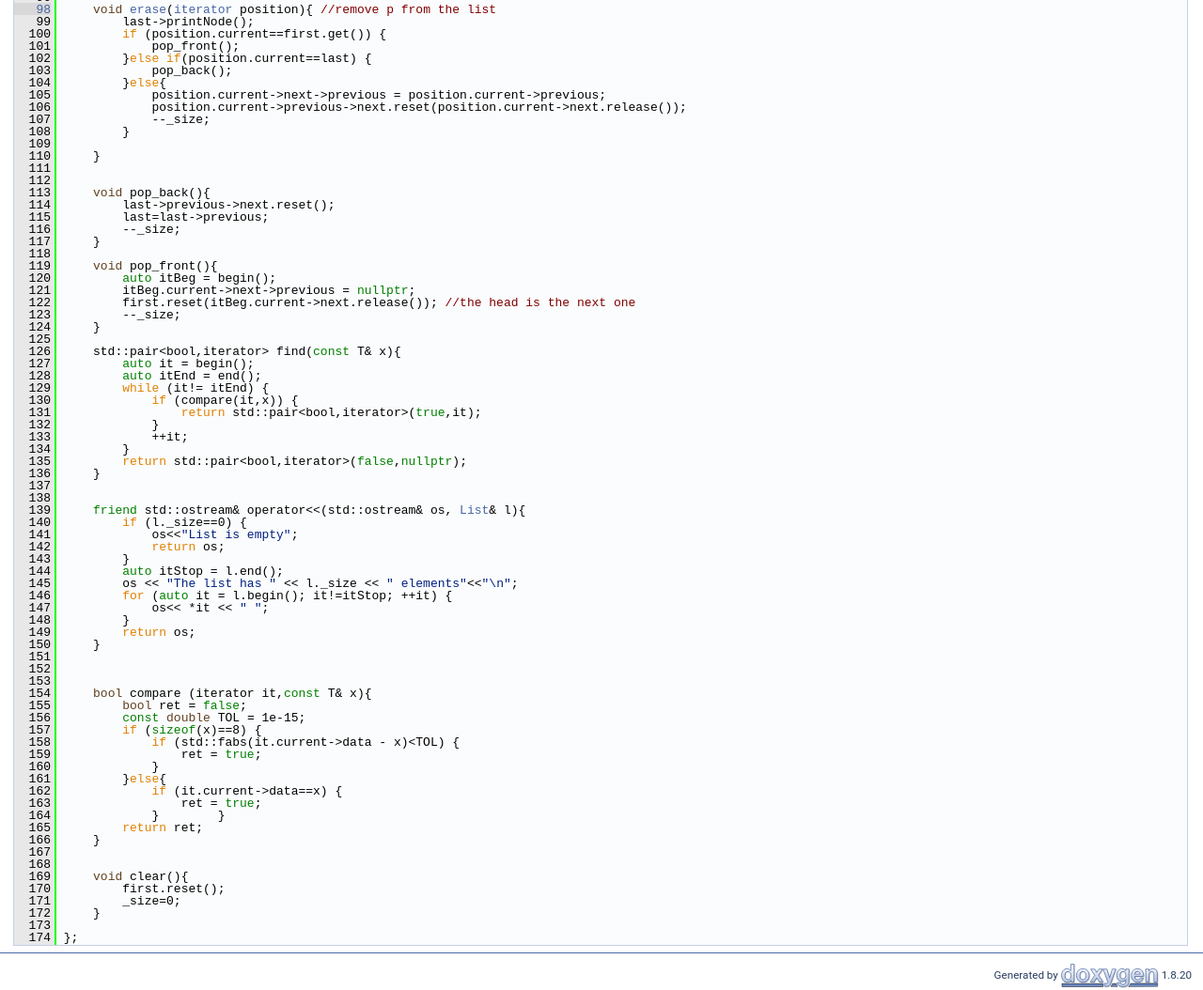
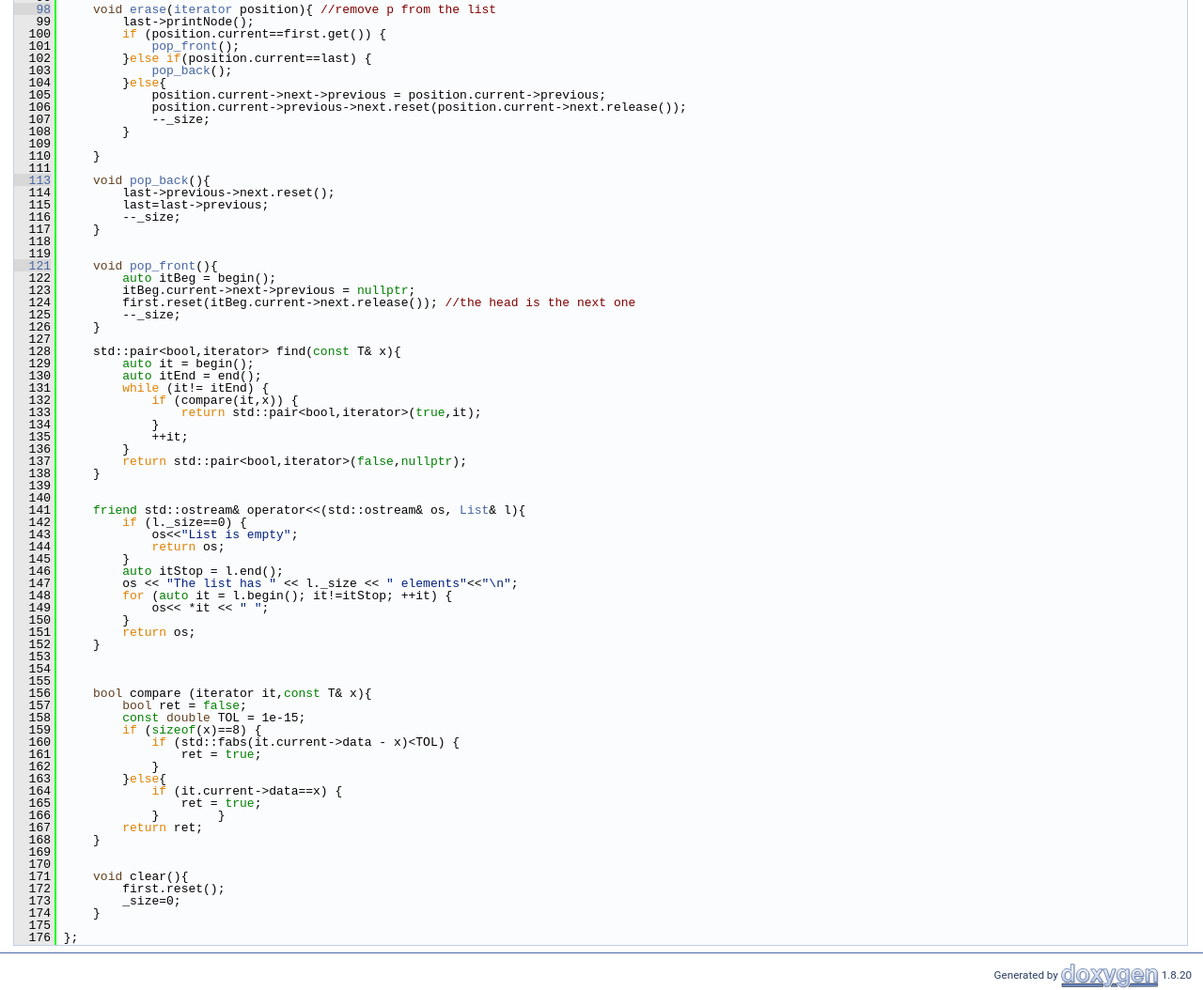
Before and after one commit to fdrmrc/TemplatedDoubleLinkedList, a plain HTML site: page docs/html/List_8h_source.html in a window 1280 px wide. Shown: the part 1439-2493 px from the top of the page at 94% size. Drawn offline with Linux system fonts and the light colour scheme.

Commit message:
improved docs

```diff
--- a/docs/html/List_8h_source.html
+++ b/docs/html/List_8h_source.html
@@ -168,9 +168,9 @@ $(function() {
 <div class="line"><a name="l00098"></a><span class="lineno"><a class="line" href="classList.html#a76274631421076d8b1e03c62716530df">   98</a></span>&#160;    <span class="keywordtype">void</span> <a class="code" href="classList.html#a76274631421076d8b1e03c62716530df">erase</a>(<a class="code" href="struct____iterator.html">iterator</a> position){ <span class="comment">//remove p from the list</span></div>
 <div class="line"><a name="l00099"></a><span class="lineno">   99</span>&#160;        last-&gt;printNode();</div>
 <div class="line"><a name="l00100"></a><span class="lineno">  100</span>&#160;        <span class="keywordflow">if</span> (position.current==first.get()) {</div>
-<div class="line"><a name="l00101"></a><span class="lineno">  101</span>&#160;            pop_front();</div>
+<div class="line"><a name="l00101"></a><span class="lineno">  101</span>&#160;            <a class="code" href="classList.html#a024af4543f71544345351a45850c42d8">pop_front</a>();</div>
 <div class="line"><a name="l00102"></a><span class="lineno">  102</span>&#160;        }<span class="keywordflow">else</span> <span class="keywordflow">if</span>(position.current==last) {</div>
-<div class="line"><a name="l00103"></a><span class="lineno">  103</span>&#160;            pop_back();</div>
+<div class="line"><a name="l00103"></a><span class="lineno">  103</span>&#160;            <a class="code" href="classList.html#a42e1aee3e26b76b3f4d9386efa7fe8b7">pop_back</a>();</div>
 <div class="line"><a name="l00104"></a><span class="lineno">  104</span>&#160;        }<span class="keywordflow">else</span>{</div>
 <div class="line"><a name="l00105"></a><span class="lineno">  105</span>&#160;            position.current-&gt;next-&gt;previous = position.current-&gt;previous;</div>
 <div class="line"><a name="l00106"></a><span class="lineno">  106</span>&#160;            position.current-&gt;previous-&gt;next.reset(position.current-&gt;next.release());</div>
@@ -179,73 +179,75 @@ $(function() {
 <div class="line"><a name="l00109"></a><span class="lineno">  109</span>&#160;        </div>
 <div class="line"><a name="l00110"></a><span class="lineno">  110</span>&#160;    }</div>
 <div class="line"><a name="l00111"></a><span class="lineno">  111</span>&#160;    </div>
-<div class="line"><a name="l00112"></a><span class="lineno">  112</span>&#160; </div>
-<div class="line"><a name="l00113"></a><span class="lineno">  113</span>&#160;    <span class="keywordtype">void</span> pop_back(){</div>
+<div class="line"><a name="l00113"></a><span class="lineno"><a class="line" href="classList.html#a42e1aee3e26b76b3f4d9386efa7fe8b7">  113</a></span>&#160;    <span class="keywordtype">void</span> <a class="code" href="classList.html#a42e1aee3e26b76b3f4d9386efa7fe8b7">pop_back</a>(){</div>
 <div class="line"><a name="l00114"></a><span class="lineno">  114</span>&#160;        last-&gt;previous-&gt;next.reset();</div>
 <div class="line"><a name="l00115"></a><span class="lineno">  115</span>&#160;        last=last-&gt;previous;</div>
 <div class="line"><a name="l00116"></a><span class="lineno">  116</span>&#160;        --_size;</div>
 <div class="line"><a name="l00117"></a><span class="lineno">  117</span>&#160;    }</div>
 <div class="line"><a name="l00118"></a><span class="lineno">  118</span>&#160;    </div>
-<div class="line"><a name="l00119"></a><span class="lineno">  119</span>&#160;    <span class="keywordtype">void</span> pop_front(){</div>
-<div class="line"><a name="l00120"></a><span class="lineno">  120</span>&#160;        <span class="keyword">auto</span> itBeg = begin();</div>
-<div class="line"><a name="l00121"></a><span class="lineno">  121</span>&#160;        itBeg.current-&gt;next-&gt;previous = <span class="keyword">nullptr</span>;</div>
-<div class="line"><a name="l00122"></a><span class="lineno">  122</span>&#160;        first.reset(itBeg.current-&gt;next.release()); <span class="comment">//the head is the next one</span></div>
-<div class="line"><a name="l00123"></a><span class="lineno">  123</span>&#160;        --_size;</div>
-<div class="line"><a name="l00124"></a><span class="lineno">  124</span>&#160;    }</div>
-<div class="line"><a name="l00125"></a><span class="lineno">  125</span>&#160;    </div>
-<div class="line"><a name="l00126"></a><span class="lineno">  126</span>&#160;    std::pair&lt;bool,iterator&gt; find(<span class="keyword">const</span> T&amp; x){</div>
-<div class="line"><a name="l00127"></a><span class="lineno">  127</span>&#160;        <span class="keyword">auto</span> it = begin();</div>
-<div class="line"><a name="l00128"></a><span class="lineno">  128</span>&#160;        <span class="keyword">auto</span> itEnd = end();</div>
-<div class="line"><a name="l00129"></a><span class="lineno">  129</span>&#160;        <span class="keywordflow">while</span> (it!= itEnd) {</div>
-<div class="line"><a name="l00130"></a><span class="lineno">  130</span>&#160;            <span class="keywordflow">if</span> (compare(it,x)) {</div>
-<div class="line"><a name="l00131"></a><span class="lineno">  131</span>&#160;                <span class="keywordflow">return</span> std::pair&lt;bool,iterator&gt;(<span class="keyword">true</span>,it);</div>
-<div class="line"><a name="l00132"></a><span class="lineno">  132</span>&#160;            }</div>
-<div class="line"><a name="l00133"></a><span class="lineno">  133</span>&#160;            ++it;</div>
-<div class="line"><a name="l00134"></a><span class="lineno">  134</span>&#160;        }</div>
-<div class="line"><a name="l00135"></a><span class="lineno">  135</span>&#160;        <span class="keywordflow">return</span> std::pair&lt;bool,iterator&gt;(<span class="keyword">false</span>,<span class="keyword">nullptr</span>);</div>
-<div class="line"><a name="l00136"></a><span class="lineno">  136</span>&#160;    }</div>
-<div class="line"><a name="l00137"></a><span class="lineno">  137</span>&#160; </div>
-<div class="line"><a name="l00138"></a><span class="lineno">  138</span>&#160;    </div>
-<div class="line"><a name="l00139"></a><span class="lineno">  139</span>&#160;    <span class="keyword">friend</span> std::ostream&amp; operator&lt;&lt;(std::ostream&amp; os, <a class="code" href="classList.html">List</a>&amp; l){</div>
-<div class="line"><a name="l00140"></a><span class="lineno">  140</span>&#160;        <span class="keywordflow">if</span> (l._size==0) {</div>
-<div class="line"><a name="l00141"></a><span class="lineno">  141</span>&#160;            os&lt;&lt;<span class="stringliteral">&quot;List is empty&quot;</span>;</div>
-<div class="line"><a name="l00142"></a><span class="lineno">  142</span>&#160;            <span class="keywordflow">return</span> os;</div>
-<div class="line"><a name="l00143"></a><span class="lineno">  143</span>&#160;        }</div>
-<div class="line"><a name="l00144"></a><span class="lineno">  144</span>&#160;        <span class="keyword">auto</span> itStop = l.end();</div>
-<div class="line"><a name="l00145"></a><span class="lineno">  145</span>&#160;        os &lt;&lt; <span class="stringliteral">&quot;The list has &quot;</span> &lt;&lt; l._size &lt;&lt; <span class="stringliteral">&quot; elements&quot;</span>&lt;&lt;<span class="stringliteral">&quot;\n&quot;</span>;</div>
-<div class="line"><a name="l00146"></a><span class="lineno">  146</span>&#160;        <span class="keywordflow">for</span> (<span class="keyword">auto</span> it = l.begin(); it!=itStop; ++it) {</div>
-<div class="line"><a name="l00147"></a><span class="lineno">  147</span>&#160;            os&lt;&lt; *it &lt;&lt; <span class="stringliteral">&quot; &quot;</span>;</div>
-<div class="line"><a name="l00148"></a><span class="lineno">  148</span>&#160;        }</div>
-<div class="line"><a name="l00149"></a><span class="lineno">  149</span>&#160;        <span class="keywordflow">return</span> os;</div>
-<div class="line"><a name="l00150"></a><span class="lineno">  150</span>&#160;    }</div>
-<div class="line"><a name="l00151"></a><span class="lineno">  151</span>&#160;    </div>
-<div class="line"><a name="l00152"></a><span class="lineno">  152</span>&#160;    </div>
+<div class="line"><a name="l00119"></a><span class="lineno">  119</span>&#160;    </div>
+<div class="line"><a name="l00121"></a><span class="lineno"><a class="line" href="classList.html#a024af4543f71544345351a45850c42d8">  121</a></span>&#160;    <span class="keywordtype">void</span> <a class="code" href="classList.html#a024af4543f71544345351a45850c42d8">pop_front</a>(){</div>
+<div class="line"><a name="l00122"></a><span class="lineno">  122</span>&#160;        <span class="keyword">auto</span> itBeg = begin();</div>
+<div class="line"><a name="l00123"></a><span class="lineno">  123</span>&#160;        itBeg.current-&gt;next-&gt;previous = <span class="keyword">nullptr</span>;</div>
+<div class="line"><a name="l00124"></a><span class="lineno">  124</span>&#160;        first.reset(itBeg.current-&gt;next.release()); <span class="comment">//the head is the next one</span></div>
+<div class="line"><a name="l00125"></a><span class="lineno">  125</span>&#160;        --_size;</div>
+<div class="line"><a name="l00126"></a><span class="lineno">  126</span>&#160;    }</div>
+<div class="line"><a name="l00127"></a><span class="lineno">  127</span>&#160;    </div>
+<div class="line"><a name="l00128"></a><span class="lineno">  128</span>&#160;    std::pair&lt;bool,iterator&gt; find(<span class="keyword">const</span> T&amp; x){</div>
+<div class="line"><a name="l00129"></a><span class="lineno">  129</span>&#160;        <span class="keyword">auto</span> it = begin();</div>
+<div class="line"><a name="l00130"></a><span class="lineno">  130</span>&#160;        <span class="keyword">auto</span> itEnd = end();</div>
+<div class="line"><a name="l00131"></a><span class="lineno">  131</span>&#160;        <span class="keywordflow">while</span> (it!= itEnd) {</div>
+<div class="line"><a name="l00132"></a><span class="lineno">  132</span>&#160;            <span class="keywordflow">if</span> (compare(it,x)) {</div>
+<div class="line"><a name="l00133"></a><span class="lineno">  133</span>&#160;                <span class="keywordflow">return</span> std::pair&lt;bool,iterator&gt;(<span class="keyword">true</span>,it);</div>
+<div class="line"><a name="l00134"></a><span class="lineno">  134</span>&#160;            }</div>
+<div class="line"><a name="l00135"></a><span class="lineno">  135</span>&#160;            ++it;</div>
+<div class="line"><a name="l00136"></a><span class="lineno">  136</span>&#160;        }</div>
+<div class="line"><a name="l00137"></a><span class="lineno">  137</span>&#160;        <span class="keywordflow">return</span> std::pair&lt;bool,iterator&gt;(<span class="keyword">false</span>,<span class="keyword">nullptr</span>);</div>
+<div class="line"><a name="l00138"></a><span class="lineno">  138</span>&#160;    }</div>
+<div class="line"><a name="l00139"></a><span class="lineno">  139</span>&#160; </div>
+<div class="line"><a name="l00140"></a><span class="lineno">  140</span>&#160;    </div>
+<div class="line"><a name="l00141"></a><span class="lineno">  141</span>&#160;    <span class="keyword">friend</span> std::ostream&amp; operator&lt;&lt;(std::ostream&amp; os, <a class="code" href="classList.html">List</a>&amp; l){</div>
+<div class="line"><a name="l00142"></a><span class="lineno">  142</span>&#160;        <span class="keywordflow">if</span> (l._size==0) {</div>
+<div class="line"><a name="l00143"></a><span class="lineno">  143</span>&#160;            os&lt;&lt;<span class="stringliteral">&quot;List is empty&quot;</span>;</div>
+<div class="line"><a name="l00144"></a><span class="lineno">  144</span>&#160;            <span class="keywordflow">return</span> os;</div>
+<div class="line"><a name="l00145"></a><span class="lineno">  145</span>&#160;        }</div>
+<div class="line"><a name="l00146"></a><span class="lineno">  146</span>&#160;        <span class="keyword">auto</span> itStop = l.end();</div>
+<div class="line"><a name="l00147"></a><span class="lineno">  147</span>&#160;        os &lt;&lt; <span class="stringliteral">&quot;The list has &quot;</span> &lt;&lt; l._size &lt;&lt; <span class="stringliteral">&quot; elements&quot;</span>&lt;&lt;<span class="stringliteral">&quot;\n&quot;</span>;</div>
+<div class="line"><a name="l00148"></a><span class="lineno">  148</span>&#160;        <span class="keywordflow">for</span> (<span class="keyword">auto</span> it = l.begin(); it!=itStop; ++it) {</div>
+<div class="line"><a name="l00149"></a><span class="lineno">  149</span>&#160;            os&lt;&lt; *it &lt;&lt; <span class="stringliteral">&quot; &quot;</span>;</div>
+<div class="line"><a name="l00150"></a><span class="lineno">  150</span>&#160;        }</div>
+<div class="line"><a name="l00151"></a><span class="lineno">  151</span>&#160;        <span class="keywordflow">return</span> os;</div>
+<div class="line"><a name="l00152"></a><span class="lineno">  152</span>&#160;    }</div>
 <div class="line"><a name="l00153"></a><span class="lineno">  153</span>&#160;    </div>
-<div class="line"><a name="l00154"></a><span class="lineno">  154</span>&#160;    <span class="keywordtype">bool</span> compare (iterator it,<span class="keyword">const</span> T&amp; x){</div>
-<div class="line"><a name="l00155"></a><span class="lineno">  155</span>&#160;        <span class="keywordtype">bool</span> ret = <span class="keyword">false</span>;</div>
-<div class="line"><a name="l00156"></a><span class="lineno">  156</span>&#160;        <span class="keyword">const</span> <span class="keywordtype">double</span> TOL = 1e-15;</div>
-<div class="line"><a name="l00157"></a><span class="lineno">  157</span>&#160;        <span class="keywordflow">if</span> (<span class="keyword">sizeof</span>(x)==8) {</div>
-<div class="line"><a name="l00158"></a><span class="lineno">  158</span>&#160;            <span class="keywordflow">if</span> (std::fabs(it.current-&gt;data - x)&lt;TOL) {</div>
-<div class="line"><a name="l00159"></a><span class="lineno">  159</span>&#160;                ret = <span class="keyword">true</span>;</div>
-<div class="line"><a name="l00160"></a><span class="lineno">  160</span>&#160;            }</div>
-<div class="line"><a name="l00161"></a><span class="lineno">  161</span>&#160;        }<span class="keywordflow">else</span>{</div>
-<div class="line"><a name="l00162"></a><span class="lineno">  162</span>&#160;            <span class="keywordflow">if</span> (it.current-&gt;data==x) {</div>
-<div class="line"><a name="l00163"></a><span class="lineno">  163</span>&#160;                ret = <span class="keyword">true</span>;</div>
-<div class="line"><a name="l00164"></a><span class="lineno">  164</span>&#160;            }        }</div>
-<div class="line"><a name="l00165"></a><span class="lineno">  165</span>&#160;        <span class="keywordflow">return</span> ret;</div>
-<div class="line"><a name="l00166"></a><span class="lineno">  166</span>&#160;    }</div>
-<div class="line"><a name="l00167"></a><span class="lineno">  167</span>&#160;    </div>
-<div class="line"><a name="l00168"></a><span class="lineno">  168</span>&#160;    </div>
-<div class="line"><a name="l00169"></a><span class="lineno">  169</span>&#160;    <span class="keywordtype">void</span> clear(){</div>
-<div class="line"><a name="l00170"></a><span class="lineno">  170</span>&#160;        first.reset();</div>
-<div class="line"><a name="l00171"></a><span class="lineno">  171</span>&#160;        _size=0;</div>
-<div class="line"><a name="l00172"></a><span class="lineno">  172</span>&#160;    }</div>
-<div class="line"><a name="l00173"></a><span class="lineno">  173</span>&#160;    </div>
-<div class="line"><a name="l00174"></a><span class="lineno">  174</span>&#160;};</div>
+<div class="line"><a name="l00154"></a><span class="lineno">  154</span>&#160;    </div>
+<div class="line"><a name="l00155"></a><span class="lineno">  155</span>&#160;    </div>
+<div class="line"><a name="l00156"></a><span class="lineno">  156</span>&#160;    <span class="keywordtype">bool</span> compare (iterator it,<span class="keyword">const</span> T&amp; x){</div>
+<div class="line"><a name="l00157"></a><span class="lineno">  157</span>&#160;        <span class="keywordtype">bool</span> ret = <span class="keyword">false</span>;</div>
+<div class="line"><a name="l00158"></a><span class="lineno">  158</span>&#160;        <span class="keyword">const</span> <span class="keywordtype">double</span> TOL = 1e-15;</div>
+<div class="line"><a name="l00159"></a><span class="lineno">  159</span>&#160;        <span class="keywordflow">if</span> (<span class="keyword">sizeof</span>(x)==8) {</div>
+<div class="line"><a name="l00160"></a><span class="lineno">  160</span>&#160;            <span class="keywordflow">if</span> (std::fabs(it.current-&gt;data - x)&lt;TOL) {</div>
+<div class="line"><a name="l00161"></a><span class="lineno">  161</span>&#160;                ret = <span class="keyword">true</span>;</div>
+<div class="line"><a name="l00162"></a><span class="lineno">  162</span>&#160;            }</div>
+<div class="line"><a name="l00163"></a><span class="lineno">  163</span>&#160;        }<span class="keywordflow">else</span>{</div>
+<div class="line"><a name="l00164"></a><span class="lineno">  164</span>&#160;            <span class="keywordflow">if</span> (it.current-&gt;data==x) {</div>
+<div class="line"><a name="l00165"></a><span class="lineno">  165</span>&#160;                ret = <span class="keyword">true</span>;</div>
+<div class="line"><a name="l00166"></a><span class="lineno">  166</span>&#160;            }        }</div>
+<div class="line"><a name="l00167"></a><span class="lineno">  167</span>&#160;        <span class="keywordflow">return</span> ret;</div>
+<div class="line"><a name="l00168"></a><span class="lineno">  168</span>&#160;    }</div>
+<div class="line"><a name="l00169"></a><span class="lineno">  169</span>&#160;    </div>
+<div class="line"><a name="l00170"></a><span class="lineno">  170</span>&#160;    </div>
+<div class="line"><a name="l00171"></a><span class="lineno">  171</span>&#160;    <span class="keywordtype">void</span> clear(){</div>
+<div class="line"><a name="l00172"></a><span class="lineno">  172</span>&#160;        first.reset();</div>
+<div class="line"><a name="l00173"></a><span class="lineno">  173</span>&#160;        _size=0;</div>
+<div class="line"><a name="l00174"></a><span class="lineno">  174</span>&#160;    }</div>
+<div class="line"><a name="l00175"></a><span class="lineno">  175</span>&#160;    </div>
+<div class="line"><a name="l00176"></a><span class="lineno">  176</span>&#160;};</div>
 </div><!-- fragment --></div><!-- contents -->
 <div class="ttc" id="astructNode_1_1Node_html"><div class="ttname"><a href="structNode_1_1Node.html">Node::Node</a></div><div class="ttdef"><b>Definition:</b> Node.h:16</div></div>
+<div class="ttc" id="aclassList_html_a024af4543f71544345351a45850c42d8"><div class="ttname"><a href="classList.html#a024af4543f71544345351a45850c42d8">List::pop_front</a></div><div class="ttdeci">void pop_front()</div><div class="ttdef"><b>Definition:</b> List.h:121</div></div>
 <div class="ttc" id="astruct____iterator_html"><div class="ttname"><a href="struct____iterator.html">__iterator</a></div><div class="ttdef"><b>Definition:</b> Iterator.h:8</div></div>
 <div class="ttc" id="aclassList_html_a76274631421076d8b1e03c62716530df"><div class="ttname"><a href="classList.html#a76274631421076d8b1e03c62716530df">List::erase</a></div><div class="ttdeci">void erase(iterator position)</div><div class="ttdef"><b>Definition:</b> List.h:98</div></div>
+<div class="ttc" id="aclassList_html_a42e1aee3e26b76b3f4d9386efa7fe8b7"><div class="ttname"><a href="classList.html#a42e1aee3e26b76b3f4d9386efa7fe8b7">List::pop_back</a></div><div class="ttdeci">void pop_back()</div><div class="ttdef"><b>Definition:</b> List.h:113</div></div>
 <div class="ttc" id="aclassList_html"><div class="ttname"><a href="classList.html">List</a></div><div class="ttdef"><b>Definition:</b> List.h:5</div></div>
 <!-- start footer part -->
 <hr class="footer"/><address class="footer"><small>
--- a/docs/html/search/all_4.js
+++ b/docs/html/search/all_4.js
@@ -1,4 +1,5 @@
 var searchData=
 [
-  ['templateddoublelinkedlist_4',['TemplatedDoubleLinkedList',['../md_README.html',1,'']]]
+  ['pop_5fback_4',['pop_back',['../classList.html#a42e1aee3e26b76b3f4d9386efa7fe8b7',1,'List']]],
+  ['pop_5ffront_5',['pop_front',['../classList.html#a024af4543f71544345351a45850c42d8',1,'List']]]
 ];
--- /dev/null
+++ b/docs/html/search/all_5.js
@@ -0,0 +1,4 @@
+var searchData=
+[
+  ['templateddoublelinkedlist_6',['TemplatedDoubleLinkedList',['../md_README.html',1,'']]]
+];
--- a/docs/html/search/classes_0.js
+++ b/docs/html/search/classes_0.js
@@ -1,4 +1,4 @@
 var searchData=
 [
-  ['_5f_5fiterator_5',['__iterator',['../struct____iterator.html',1,'']]]
+  ['_5f_5fiterator_7',['__iterator',['../struct____iterator.html',1,'']]]
 ];
--- a/docs/html/search/classes_1.js
+++ b/docs/html/search/classes_1.js
@@ -1,4 +1,4 @@
 var searchData=
 [
-  ['list_6',['List',['../classList.html',1,'']]]
+  ['list_8',['List',['../classList.html',1,'']]]
 ];
--- a/docs/html/search/classes_2.js
+++ b/docs/html/search/classes_2.js
@@ -1,4 +1,4 @@
 var searchData=
 [
-  ['node_7',['Node',['../structNode_1_1Node.html',1,'Node']]]
+  ['node_9',['Node',['../structNode_1_1Node.html',1,'Node']]]
 ];
--- a/docs/html/search/functions_0.js
+++ b/docs/html/search/functions_0.js
@@ -1,4 +1,4 @@
 var searchData=
 [
-  ['erase_8',['erase',['../classList.html#a76274631421076d8b1e03c62716530df',1,'List']]]
+  ['erase_10',['erase',['../classList.html#a76274631421076d8b1e03c62716530df',1,'List']]]
 ];
--- /dev/null
+++ b/docs/html/search/functions_1.js
@@ -0,0 +1,5 @@
+var searchData=
+[
+  ['pop_5fback_11',['pop_back',['../classList.html#a42e1aee3e26b76b3f4d9386efa7fe8b7',1,'List']]],
+  ['pop_5ffront_12',['pop_front',['../classList.html#a024af4543f71544345351a45850c42d8',1,'List']]]
+];
--- a/docs/html/search/pages_0.js
+++ b/docs/html/search/pages_0.js
@@ -1,4 +1,4 @@
 var searchData=
 [
-  ['templateddoublelinkedlist_9',['TemplatedDoubleLinkedList',['../md_README.html',1,'']]]
+  ['templateddoublelinkedlist_13',['TemplatedDoubleLinkedList',['../md_README.html',1,'']]]
 ];
--- a/docs/html/search/searchdata.js
+++ b/docs/html/search/searchdata.js
@@ -1,8 +1,8 @@
 var indexSectionsWithContent =
 {
-  0: "_elnt",
+  0: "_elnpt",
   1: "_ln",
-  2: "e",
+  2: "ep",
   3: "t"
 };
 
```
Also changed, not shown: docs/html/classList-members.html (+2 -2 lines), docs/html/classList.html (+58 -4 lines), docs/html/functions.html (+6 -0 lines), docs/html/functions_func.html (+6 -0 lines), docs/html/md_README.html (+10 -2 lines), docs/html/search/all_5.html (added, +36 -0 lines), docs/html/search/functions_1.html (added, +36 -0 lines), 3 other files.
